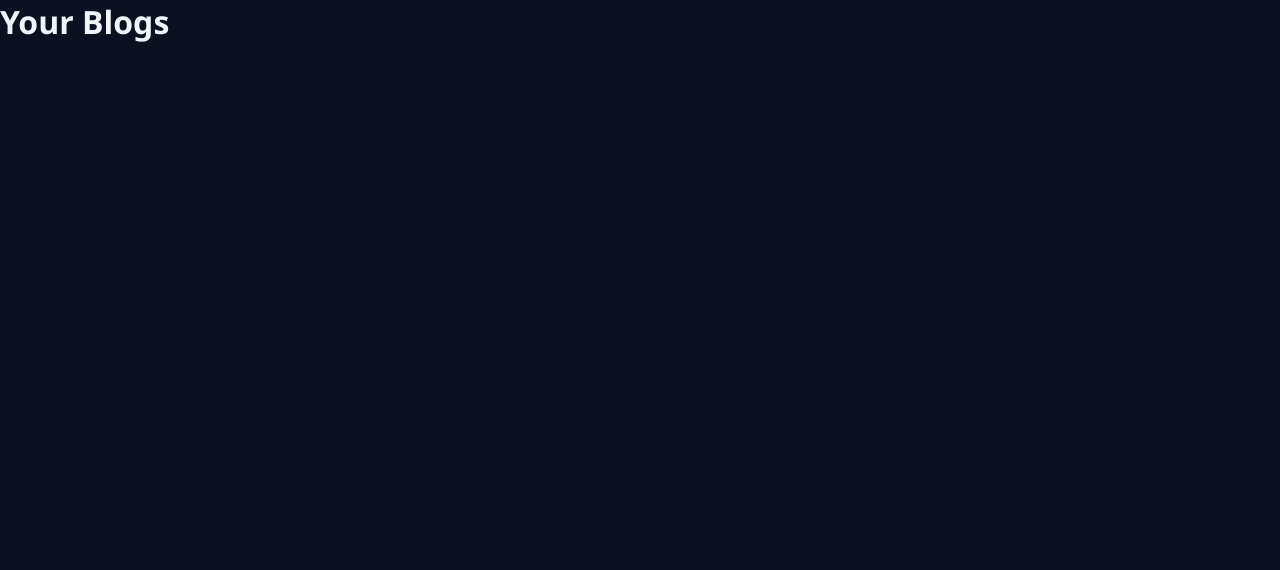
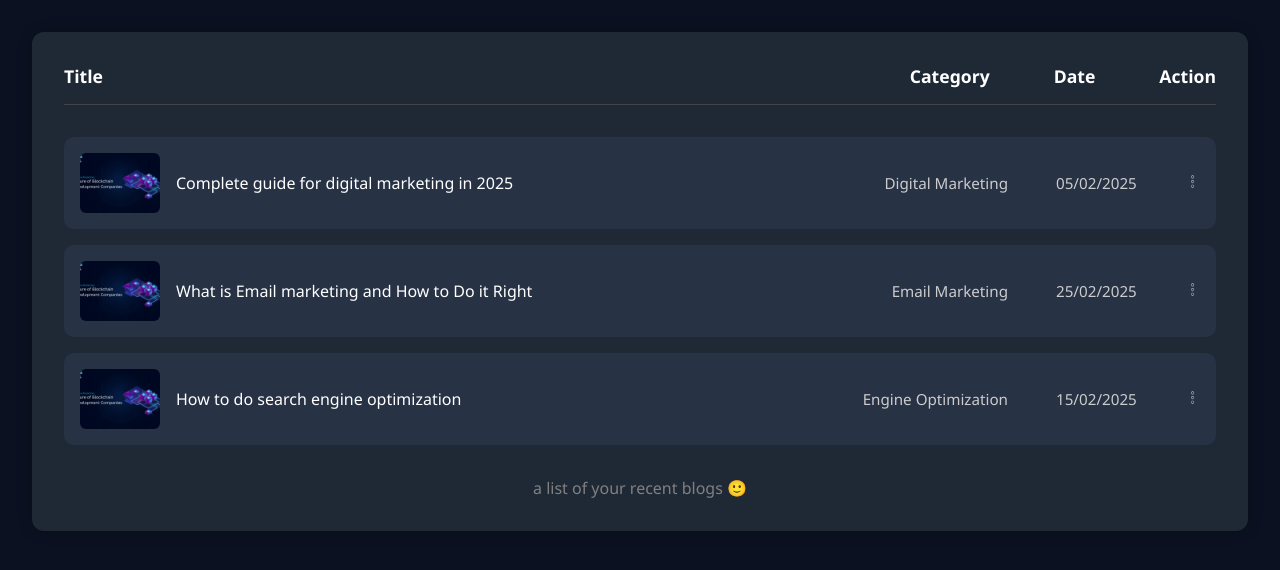
Before and after one commit to PiyushGoyal02/Blogs_Website, a React (Create React App) app: page /yourblogs in a window 1280 px wide. Shown: the top 570 px of the page. Built offline with nearby package versions, Linux system fonts and the light colour scheme.

Commit message:
I have created YourBlogs and profileSection UI in frontend

```diff
--- a/src/CSS_Code/ProfileSectionCSS.css
+++ b/src/CSS_Code/ProfileSectionCSS.css
@@ -39,6 +39,10 @@
     font-size: 1.5rem;
     color: #cbd5e1;
     cursor: pointer;
+}
+
+.SocialMediaIcons a {
+    color: #cbd5e1;
 }
 
 .rightsideContainer {
--- a/src/CSS_Code/YourBlogsCSS.css
+++ b/src/CSS_Code/YourBlogsCSS.css
@@ -0,0 +1,123 @@
+.YourBlogsContainer {
+    display: flex;
+    flex-direction: column;
+    padding: 2rem;
+    border-radius: 12px;
+    background-color: #1f2936;
+    color: white;
+    box-shadow: 0 0 15px rgba(0, 0, 0, 0.2);
+    margin: 2rem;
+    gap: 1rem;
+}
+
+.TitleHeading-YourBlogs {
+    display: flex;
+    align-items: center;
+    justify-content: space-between;
+    border-bottom: 1px solid #444;
+    padding-bottom: 1rem;
+    margin-bottom: 1rem;
+    font-weight: bold;
+    font-size: 1.1rem;
+}
+
+.CategoryDateAction-Heading {
+    display: flex;
+    align-items: center;
+    gap: 4rem;
+}
+
+.BlogItemRow {
+    display: flex;
+    align-items: center;
+    justify-content: space-between;
+    background-color: #273245;
+    padding: 1rem;
+    border-radius: 10px;
+    margin-bottom: 1rem;
+    transition: background 0.3s;
+}
+
+.BlogItemRow:hover {
+    background-color: #323f54;
+}
+
+.BlogInfoLeft {
+    display: flex;
+    align-items: center;
+    gap: 1rem;
+    max-width: 60%;
+}
+
+.YourBlogsImage {
+    width: 80px;
+    height: 60px;
+    object-fit: cover;
+    object-position: center;
+    border-radius: 6px;
+}
+
+.BlogTitle {
+    font-size: 1rem;
+    font-weight: 500;
+    color: #ffffff;
+    line-height: 1.4;
+}
+
+.BlogMetaRight {
+    display: flex;
+    align-items: center;
+    gap: 3rem;
+    font-size: 0.95rem;
+    color: #ccc;
+}
+
+.BlogMetaRight svg {
+    cursor: pointer;
+    color: #aaa;
+    transition: color 0.3s;
+}
+
+.BlogMetaRight svg:hover {
+    color: #fff;
+}
+
+.ActionContainer {
+    position: relative;
+}
+
+.ActionEditSection {
+    position: absolute;
+    top: 24px;
+    right: 0;
+    background-color: #374151;
+    border: 1px solid #4b5563;
+    border-radius: 6px;
+    padding: 0.5rem 0;
+    z-index: 10;
+    width: 100px;
+    text-align: left;
+    box-shadow: 0 4px 8px rgba(0,0,0,0.3);
+}
+
+.ActionEditSection p {
+    margin: 0;
+    padding: 0.5rem 1rem;
+    cursor: pointer;
+    transition: background 0.2s;
+}
+
+.ActionEditSection p:hover {
+    background-color: #4b5563;
+}
+
+.RecentBlogsDiv{
+    display: flex;
+    align-items: center;
+    justify-content: center;
+}
+
+.RecentBlogsTitle{
+    color: grey;
+
+}
--- a/src/Components/ProfileSection.js
+++ b/src/Components/ProfileSection.js
@@ -6,30 +6,39 @@ import { useState } from "react";
 
 function ProfileSection() {
     const [popup, setPopup] = useState(false);
-    const [form, setform] = useState({
-        name:"",
-        lastname:"",
-        linkdin:"",
-        github:"",
-        facebook:"",
-        instagram:"",
-        description:"",
-        imgaeURL:""
-    })
+    const [form, setForm] = useState({
+        name: "",
+        lastname: "",
+        linkedin: "",
+        github: "",
+        facebook: "",
+        instagram: "",
+        description: "",
+        imageURL: ""
+    });
 
     function onChangeHandler(event) {
         const { name, value } = event.target;
-        setform((prevForm) => ({
+        setForm((prevForm) => ({
             ...prevForm,
             [name]: value,
         }));
     }
 
+    function onFileChangeHandler(event) {
+        const file = event.target.files[0];
+        if (file) {
+            setForm((prevForm) => ({
+                ...prevForm,
+                imageURL: URL.createObjectURL(file),
+            }));
+        }
+    }
 
     const submitFormDataHandler = async (e) => {
         e.preventDefault();
-        console.log(form, "FormData")
-    }
+        console.log(form, "FormData");
+    };
 
     const openPopup = () => setPopup(true);
     const closePopup = () => setPopup(false);
@@ -40,16 +49,24 @@ function ProfileSection() {
                 {/* Left Panel */}
                 <div className="leftsideContainer">
                     <img
-                        src={profileImage}
+                        src={form.imageURL || profileImage}
                         alt="Profile"
                         className="ProfileImage-ProfileSection"
                     />
                     <p className="role">Web Developer</p>
                     <div className="SocialMediaIcons">
-                        <FaFacebook />
-                        <FaLinkedin />
-                        <FaGithub />
-                        <FaInstagram />
+                        <a href={form.facebook} target="_blank" rel="noopener noreferrer">
+                            <FaFacebook />
+                        </a>
+                        <a href={form.linkedin} target="_blank" rel="noopener noreferrer">
+                            <FaLinkedin />
+                        </a>
+                        <a href={form.github} target="_blank" rel="noopener noreferrer">
+                            <FaGithub />
+                        </a>
+                        <a href={form.instagram} target="_blank" rel="noopener noreferrer">
+                            <FaInstagram />
+                        </a>
                     </div>
                 </div>
 
@@ -59,7 +76,7 @@ function ProfileSection() {
                     <p><strong>Email:</strong> rohitsingh@gmail.com</p>
                     <p className="about-label">About Me</p>
                     <div className="about-box">
-                        <p></p>
+                        <p>{form.description}</p>
                     </div>
                     <button onClick={openPopup} className="edit-btn">Edit Profile</button>
                 </div>
@@ -98,24 +115,24 @@ function ProfileSection() {
                                 </div>
                                 <div className="form-field">
                                     <label htmlFor="instagram">Instagram</label>
-                                    <input id="instagram" type="text" placeholder="Enter a URL" onChange={onChangeHandler} name="instagram" value={form.instagram}/>
+                                    <input id="instagram" type="text" placeholder="Enter a URL" onChange={onChangeHandler} name="instagram" value={form.instagram} />
                                 </div>
                             </div>
 
                             <div className="form-row">
                                 <div className="form-field">
                                     <label htmlFor="linkedin">LinkedIn</label>
-                                    <input id="linkedin" type="text" onChange={onChangeHandler} name="linkdin" value={form.linkdin}/>
+                                    <input id="linkedin" type="text" onChange={onChangeHandler} name="linkedin" value={form.linkedin} />
                                 </div>
                                 <div className="form-field">
                                     <label htmlFor="github">GitHub</label>
-                                    <input id="github" type="text" onChange={onChangeHandler} name="github" value={form.github}/>
+                                    <input id="github" type="text" onChange={onChangeHandler} name="github" value={form.github} />
                                 </div>
                             </div>
 
                             <div className="form-full">
                                 <label htmlFor="description">Description</label>
-                                <textarea id="description" rows="4" onChange={onChangeHandler} name="description" value={form.description}/>
+                                <textarea id="description" rows="4" onChange={onChangeHandler} name="description" value={form.description}></textarea>
                             </div>
 
                             <div className="form-full">
@@ -129,8 +146,7 @@ function ProfileSection() {
                                     title="File Explorer"
                                     style={{ display: "none" }}
                                     name="imageURL"
-                                    value={form.imgaURL}
-                                    onChange={onChangeHandler}
+                                    onChange={onFileChangeHandler}
                                 />
                             </div>
 
--- a/src/Components/YourBlogs.js
+++ b/src/Components/YourBlogs.js
@@ -1,11 +1,81 @@
-import "../CSS_Code/YourBlogsCSS.css"
+import "../CSS_Code/YourBlogsCSS.css";
+import { CiMenuKebab } from "react-icons/ci";
+import BlockChainImage from "../Assests/Future of Blockchain Development Companies.png";
+import { useState } from "react";
 
-function YourBlogs (){
+function YourBlogs() {
+    const [activeIndex, setActiveIndex] = useState(null);
+
+    const Data = [
+        {
+            image: BlockChainImage,
+            Title: "Complete guide for digital marketing in 2025",
+            Category: "Digital Marketing",
+            Date: "05/02/2025"
+        },
+        {
+            image: BlockChainImage,
+            Title: "What is Email marketing and How to Do it Right",
+            Category: "Email Marketing",
+            Date: "25/02/2025"
+        },
+        {
+            image: BlockChainImage,
+            Title: "How to do search engine optimization",
+            Category: "Engine Optimization",
+            Date: "15/02/2025"
+        }
+    ];
+
+    const toggleMenu = (index) => {
+        setActiveIndex(prev => (prev === index ? null : index));
+    };
+
     return (
         <div>
-            <h1>Your Blogs</h1>
+            <div className="YourBlogsContainer">
+                <div className="TitleHeading-YourBlogs">
+                    <div><p>Title</p></div>
+                    <div className="CategoryDateAction-Heading">
+                        <p>Category</p>
+                        <p>Date</p>
+                        <p>Action</p>
+                    </div>
+                </div>
+
+                <div>
+                    {Data.map((data, index) => (
+                        <div className="BlogItemRow" key={index}>
+                            <div className="BlogInfoLeft">
+                                <img
+                                    src={data.image}
+                                    alt="BlockChainImage"
+                                    className="YourBlogsImage"
+                                />
+                                <p className="BlogTitle">{data.Title}</p>
+                            </div>
+                            <div className="BlogMetaRight">
+                                <p>{data.Category}</p>
+                                <p>{data.Date}</p>
+                                <div className="ActionContainer">
+                                    <CiMenuKebab onClick={() => toggleMenu(index)} />
+                                    {activeIndex === index && (
+                                        <div className="ActionEditSection">
+                                            <p>Edit</p>
+                                            <p>Delete</p>
+                                        </div>
+                                    )}
+                                </div>
+                            </div>
+                        </div>
+                    ))}
+                </div>
+                <div className="RecentBlogsDiv">
+                    <p className="RecentBlogsTitle">a list of your recent blogs 🙂</p>
+                </div>
+            </div>
         </div>
-    )
+    );
 }
 
 export default YourBlogs;
```
